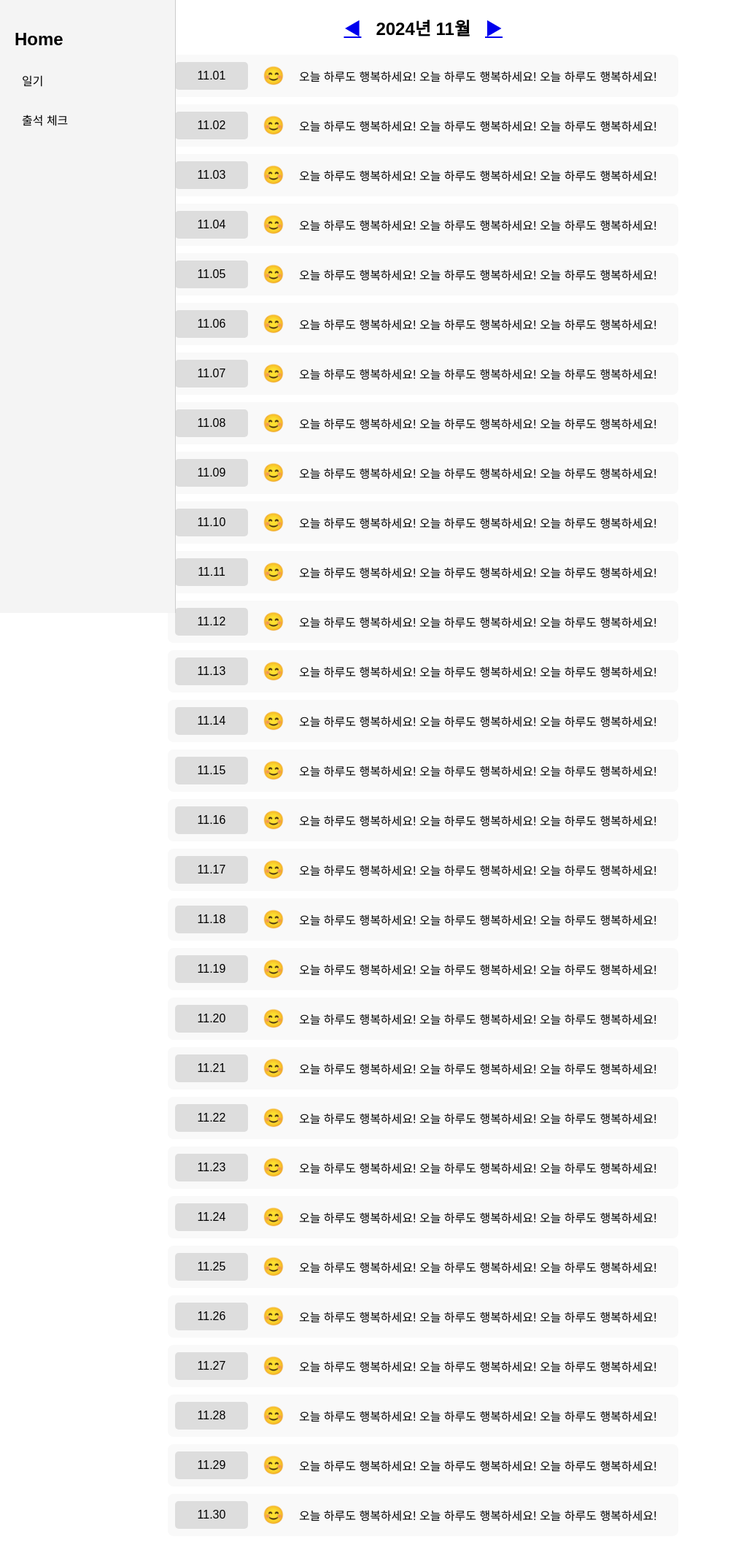
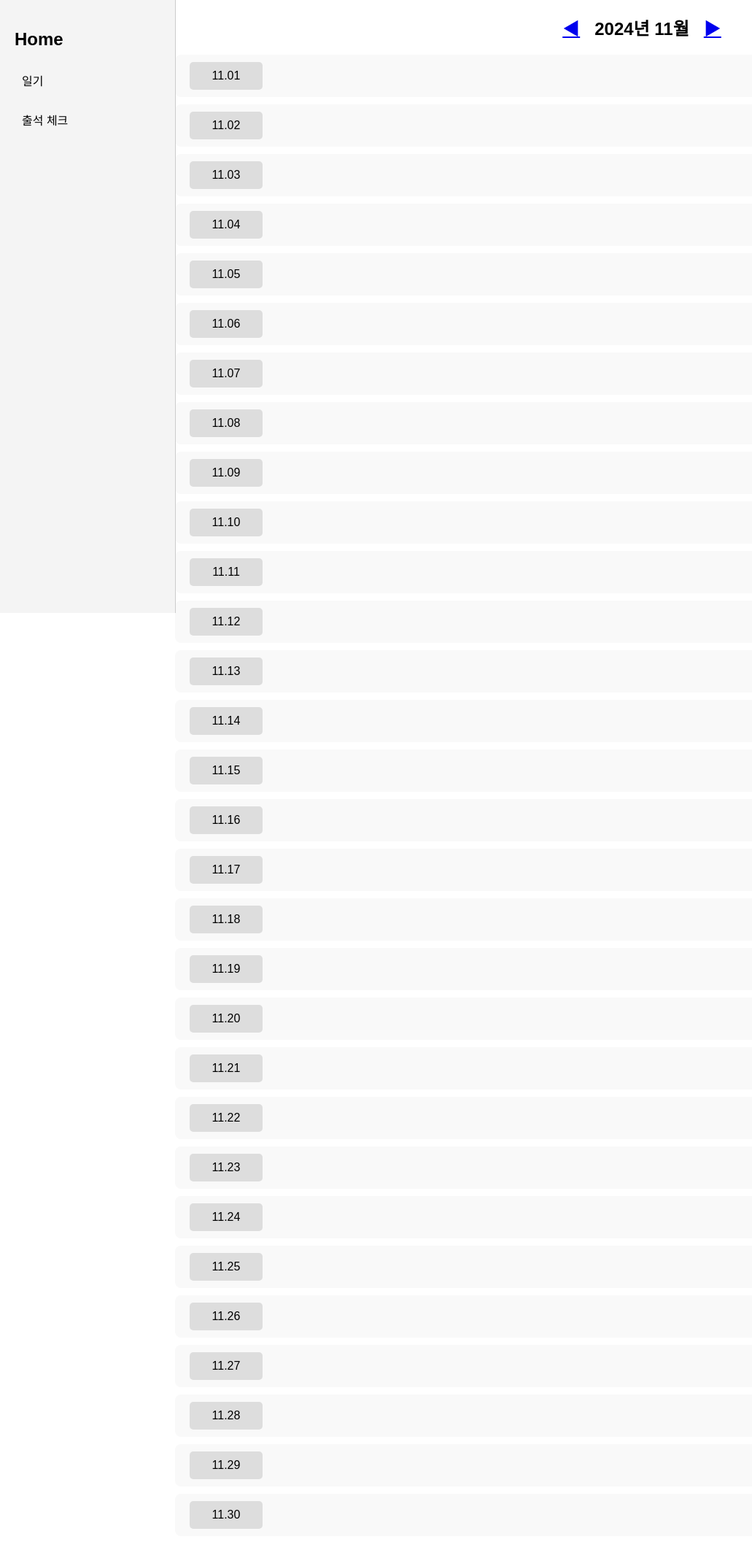
Before and after one commit to hj-s18/mood-journal-project-public, a Flask app: page /diary/ in a window 1280 px wide; the page is wider, and only the part inside the window is pictured. Shown: that part at 73% size, without its empty margins (0-1031 px from the left). Run offline with Flask 3, Linux system fonts and the light colour scheme.

Commit message:
feat:add diary blueprint 작성

```diff
--- a/app/route/diary_route.py
+++ b/app/route/diary_route.py
@@ -1,10 +1,9 @@
-from flask import Blueprint, render_template, request
+from flask import *
 from datetime import datetime, timedelta
+from ..sql.diary_db import DiaryDAO
 
-# Diary 관련 Blueprint 생성 (url_prefix로 '/diary' 경로 설정)
 diary_bp = Blueprint('diary', __name__, url_prefix="/diary")
 
-# 년월에 맞는 날짜 리스트 생성 함수
 def generate_dates(year, month):
     first_day = datetime(year, month, 1)
     if month == 12:
@@ -37,13 +36,33 @@
     return render_template('diary.html', year=year, month=month, days_in_month=days_in_month)
 
 # 특정 날짜에 대한 일기 작성 페이지 라우트
-@diary_bp.route('/write/<day>')
+@diary_bp.route('/write/<day>', methods=["DELETE", "GET", "POST"])
 def write_diary(day):
-    # 현재 연도와 월을 가져옵니다.
     year = request.args.get('year', datetime.now().year, type=int)
     month = request.args.get('month', datetime.now().month, type=int)
 
-    print(year)
-    print(month)
+    if request.method == "GET":
+        return render_template('write_diary.html', year=year, month=month, day=day)
+    elif request.method == "POST":
+        # 날짜 포맷팅
+        formatted_date = datetime(year, month, day).strftime('%Y-%m-%d')
 
-    return render_template('write_diary.html', year=year, month=month, day=day)
+        DiaryDAO().upsert_diary()
+    else:
+        return
+
+
+
+@diary_bp.route('/<int:year>/<int:month>')
+def get_diaries(year, month):
+    days_in_month = [day for day in range(1, 32)]
+
+    diaries = DiaryDAO().get_list_diaries_with_date(year, month)
+
+    return render_template(
+        'diary.html',
+        year=year,
+        month=month,
+        days_in_month=days_in_month,
+        diaries=diaries
+    )
--- a/app/sql/diary_db.py
+++ b/app/sql/diary_db.py
@@ -51,5 +51,4 @@
         return
 
 if __name__ == '__main__':
-    user_list = UserDAO().get_users()
-    print(user_list)
+    print()
--- a/app/templates/diary.html
+++ b/app/templates/diary.html
@@ -22,29 +22,24 @@
         font-size: 24px;
     }
 
-    /* 타임라인 중앙 정렬 */
     .timeline {
-        width: 100%;
+        width: 100vw; /* 타임라인이 화면 전체 너비를 차지하도록 설정 */
     }
 
-    /* 날짜 리스트 중앙 정렬 */
     .date-list {
-        display: flex;
-        flex-direction: column;
-        align-items: center; /* 날짜 리스트 수평 중앙 정렬 */
-        width: 100%; /* 전체 화면을 차지하도록 설정 */
+        width: 100vw; /* 날짜 리스트도 화면 전체 너비를 차지하도록 설정 */
     }
 
     .date-item {
         display: flex;
         align-items: center;
-        justify-content: space-between; /* 날짜와 메시지를 양쪽으로 배치 */
-        width: 100%; /* 호버 범위를 넓혀서 화면 전체를 차지하도록 설정 */
-        padding: 10px;
+        justify-content: space-between;
+        width: 100vw; /* 날짜 아이템이 화면 전체 너비를 차지하도록 설정 */
+        padding: 10px 20px; /* 여백을 유지하면서 클릭 가능한 영역을 확장 */
         margin-bottom: 10px;
-        background-color: #f9f9f9; /* 기본 배경색 */
-        border-radius: 8px; /* 둥근 모서리 */
-        transition: background-color 0.3s ease; /* 부드러운 전환 효과 */
+        background-color: #f9f9f9;
+        border-radius: 8px;
+        transition: background-color 0.3s ease;
     }
 
     /* 날짜 아이템에 호버 효과 추가 */
@@ -99,13 +94,19 @@
    <div class="date-list">
        {% for day in days_in_month %}
            <div class="date-item">
-               <!-- 호버된 전체 영역을 클릭할 수 있도록 변경 -->
                <a href="{{ url_for('diary.write_diary', year=year, month=month, day=day) }}">
-                   <!-- 월과 일을 함께 출력 -->
                    <span class="date-box">{{ '%02d' % month }}.{{ '%02d' % day }}</span>
-                   <span class="emoji">😊</span>
-                   <span class="message">오늘 하루도 행복하세요! 오늘 하루도 행복하세요! 오늘 하루도 행복하세요!</span>
-               </a>
+                   <span class="mood">
+                        {% if day in diaries %}
+                            {{ diaries[day]['mood'] }}
+                        {% endif %}
+                    </span>
+                    <span class="message">
+                        {% if day in diaries %}
+                            {{ entries_dict[day]['message'] }}
+                        {% endif %}
+                    </span>
+                </a>
            </div>
        {% endfor %}
    </div>
```
